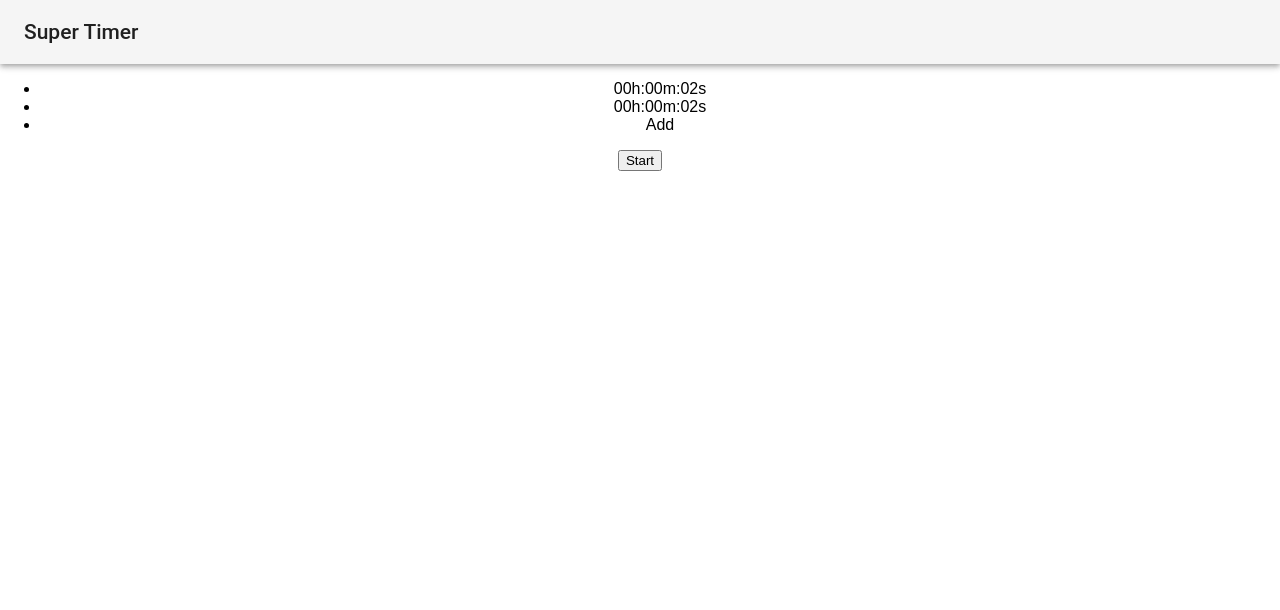
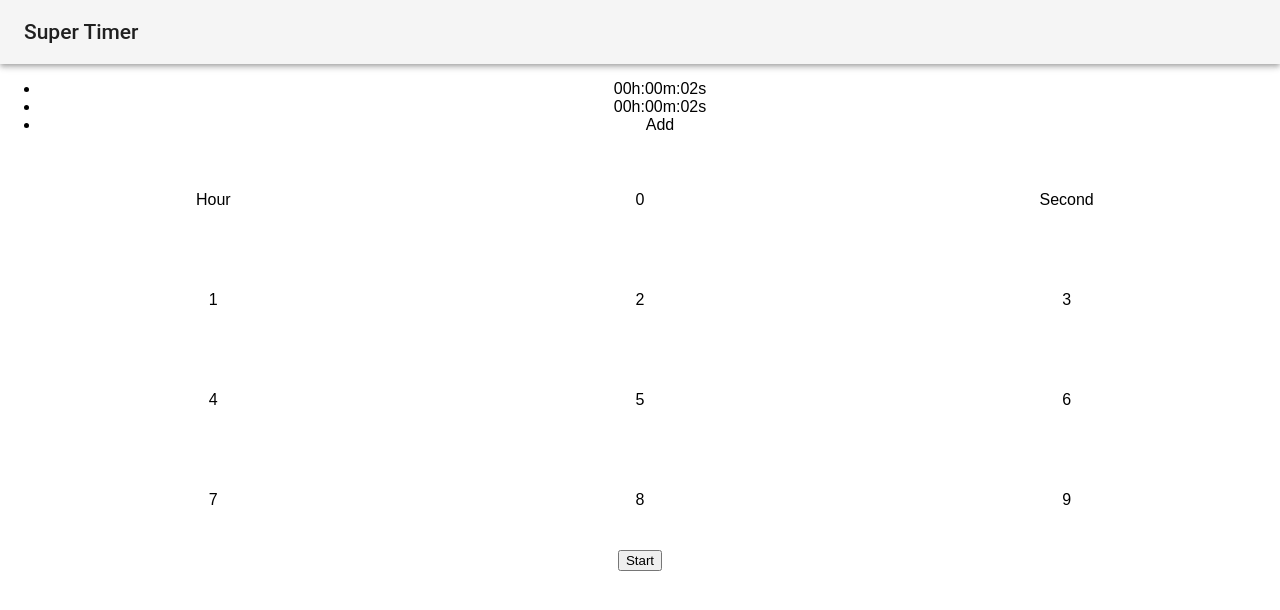
Before and after one commit to hayaokimura/SuperTimer, a React (Create React App) app: page / in a window 1280 px wide. Shown: the top 610 px of the page. Built offline with nearby package versions, Linux system fonts and the light colour scheme.

Commit message:
make num-keyboard

```diff
--- a/src/App.js
+++ b/src/App.js
@@ -5,6 +5,7 @@ import Toolbar from '@material-ui/core/Toolbar';
 import Typography from '@material-ui/core/Typography';
 import Timer from './Timer';
 import StartStop from './StartStop'
+import Keyboard from './Keyboard'
 
 const SECOND = 1000;
 let intervalId;
@@ -103,6 +104,7 @@ class App extends Component {
             <li key="add" onClick={()=>this.addTimer()}>Add</li>
           </ul>
         </div>
+        <Keyboard timeScale="minute"/>
         <footer>
           <StartStop start={()=>this.startTimer()} stop={()=>this.stopTimer()} counting={this.state.counting}/>
         </footer>
--- /dev/null
+++ b/src/Keyboard.js
@@ -0,0 +1,51 @@
+import React from 'react';
+
+function Keyboard(props){
+    let nums = [];
+    for (let i=0;i<3;i++){
+        let low = [];
+        for(let j=0;j<3;j++){
+            low.push(j+1+i*3);
+        }
+        nums.push(low);
+    }
+    const moveKey = ()=>{
+        if (props.timeScale === "hour"){
+            return (
+                <div className="keyboardLow">
+                    <div className="numKey"></div>
+                    <div className="numKey">0</div>
+                    <div className="numKey">Minute</div>
+                </div>
+            );
+        }else if(props.timeScale === "minute"){
+            return (
+                <div className="keyboardLow">
+                    <div className="numKey">Hour</div>
+                    <div className="numKey">0</div>
+                    <div className="numKey">Second</div>
+                </div>
+            );
+        }else if(props.timeScale === "second"){
+            return (
+                <div className="keyboardLow">
+                    <div className="numKey">Minute</div>
+                    <div className="numKey">0</div>
+                    <div className="numKey"></div>
+                </div>
+            );
+        }
+
+    }
+    const numKeys = nums.map((low)=>{
+        const lowKeys = low.map(num=>{
+            return <div className="numKey">{num}</div>
+        });
+        return <div className="keyboardLow">{lowKeys}</div>
+    })
+    return (
+        <div className="Keyboard">{moveKey()}{numKeys}</div>
+    )
+}
+
+export default Keyboard
--- a/src/index.css
+++ b/src/index.css
@@ -1,5 +1,20 @@
-body {
+html,body {
   margin: 0;
   padding: 0;
   font-family: sans-serif;
+  height: 100%;
 }
+#root,.App{
+  height: 100%;
+}
+.Keyboard{
+  height:50%;
+}
+.keyboardLow{
+  display: flex;
+  height: 25%;
+}
+.numKey{
+  width: 33%;
+  margin: auto;
+}
```
